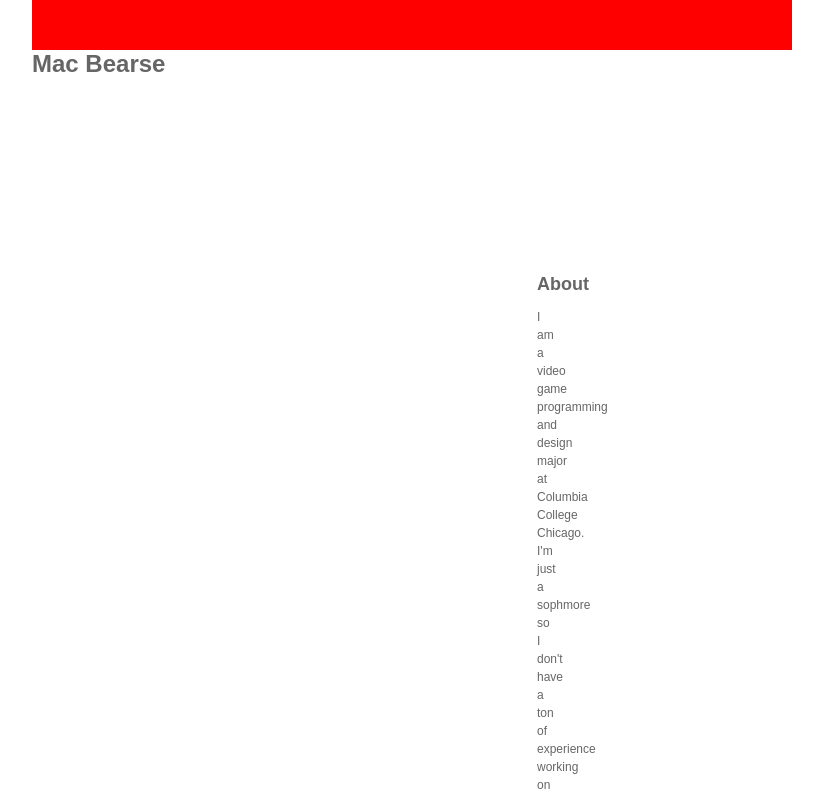
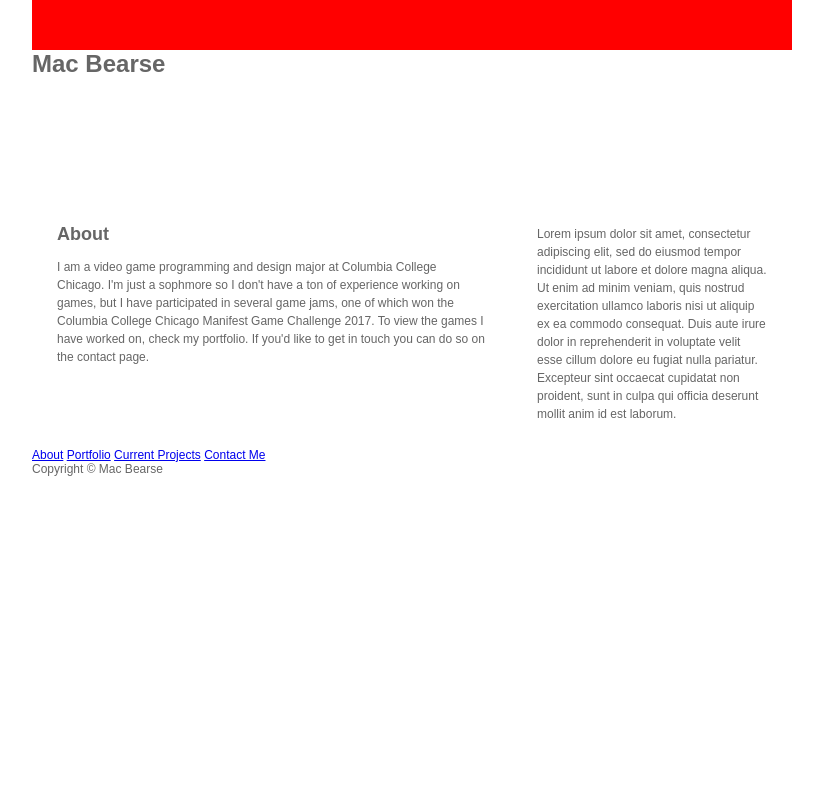
Before and after one commit to migeeto/Older-website-2, a plain HTML site: page index.html in a window 1280 px wide. Shown: the top 798 px of the page, without its empty margins (228-1051 px from the left). Drawn offline with Linux system fonts and the light colour scheme.

Commit message:
Update index.html

```diff
--- a/index.html
+++ b/index.html
@@ -33,7 +33,7 @@
       </div>
 
       <div id="sidebar-a">
-      <div class="padding"
+      <div class="padding">
         Lorem ipsum dolor sit amet, consectetur adipiscing elit,
         sed do eiusmod tempor incididunt ut labore et dolore magna aliqua.
         Ut enim ad minim veniam, quis nostrud exercitation ullamco laboris nisi ut aliquip ex ea commodo consequat.
```
